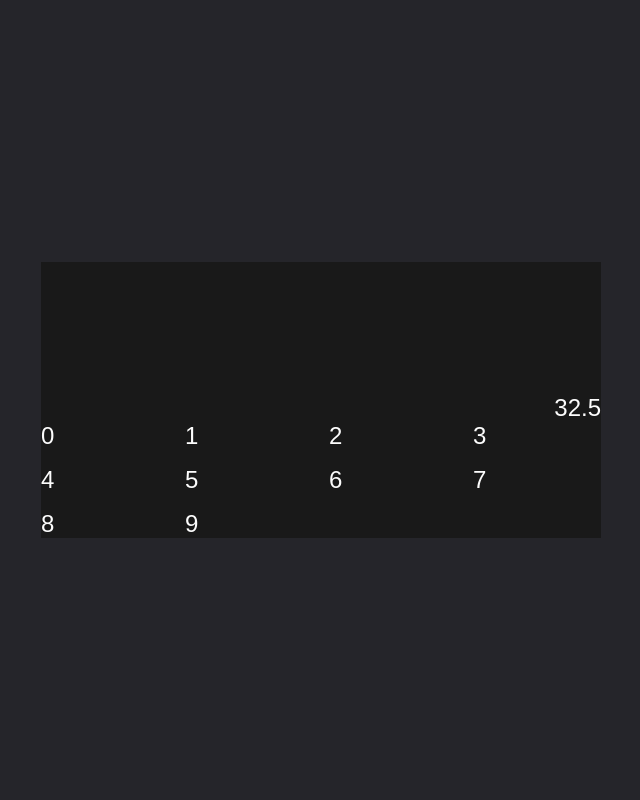
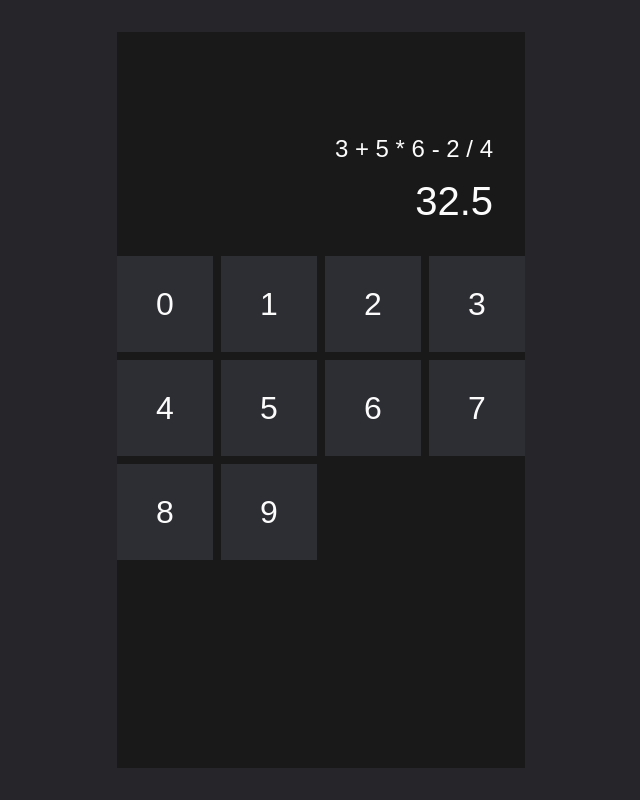
Before and after one commit to Guilleandmont/React-Calculator, a React (Create React App) app: page / in a window 1280 px wide. Shown: the whole page, without its empty margins (319-959 px from the left). Built offline with nearby package versions, Linux system fonts and the light colour scheme.

Commit message:
fixed styles

```diff
--- a/src/App.css
+++ b/src/App.css
@@ -22,13 +22,16 @@ main {
   -webkit-box-direction: normal;
       -ms-flex-direction: column;
           flex-direction: column;
-  font-size: 1.5rem;
   font-family: Ubuntu, sans-serif;
 }
 main .display-container {
   display: -webkit-box;
   display: -ms-flexbox;
   display: flex;
+  -webkit-box-orient: vertical;
+  -webkit-box-direction: normal;
+      -ms-flex-direction: column;
+          flex-direction: column;
   -webkit-box-pack: end;
       -ms-flex-pack: end;
           justify-content: flex-end;
@@ -36,9 +39,39 @@ main .display-container {
       -ms-flex-align: end;
           align-items: flex-end;
   height: 10rem;
+  padding: 2rem;
+  font-size: 2.5rem;
+}
+main .display-container .operation {
+  margin-bottom: 1rem;
+  font-size: 1.5rem;
 }
 main .grid-container {
   display: grid;
-  gap: 1rem;
-  grid-template-columns: repeat(4, minmax(3rem, 8rem));
+  gap: 0.5rem;
+  grid-template-columns: repeat(4, minmax(3rem, 6rem));
+  grid-template-rows: repeat(5, minmax(3rem, 6rem));
 }
+main .grid-container .button {
+  display: -webkit-box;
+  display: -ms-flexbox;
+  display: flex;
+  -webkit-box-pack: center;
+      -ms-flex-pack: center;
+          justify-content: center;
+  -webkit-box-align: center;
+      -ms-flex-align: center;
+          align-items: center;
+  background-color: #2d2d34;
+  font-size: 2rem;
+  -webkit-user-select: none;
+     -moz-user-select: none;
+      -ms-user-select: none;
+          user-select: none;
+  cursor: pointer;
+}
+main .grid-container .button:active {
+  background-color: #af3eb9;
+  -webkit-transition: all 0.25s;
+  transition: all 0.25s;
+}
--- a/src/App.js
+++ b/src/App.js
@@ -12,7 +12,7 @@ import {
 const Numbers = () => {
     const numbers = Array(10).fill(null);
     return numbers.map((i, index) => (
-        <div key="index" className="number">
+        <div key="index" className="button">
             {index}
         </div>
     ));
@@ -22,7 +22,10 @@ class App extends React.Component {
     render() {
         return (
             <main>
-                <div className="display-container">{3 + 5 * 6 - 2 / 4}</div>
+                <div className="display-container">
+                    <div className="operation">3 + 5 * 6 - 2 / 4</div>
+                    <div className="result">{3 + 5 * 6 - 2 / 4}</div>
+                </div>
                 <div className="grid-container">
                     <Numbers />
                 </div>
--- a/src/App.scss
+++ b/src/App.scss
@@ -16,19 +16,46 @@ main {
     background-color: $main-color;
     display: flex;
     flex-direction: column;
-    font-size: 1.5rem;
+
     font-family: Ubuntu, sans-serif;
 
     & .display-container {
         display: flex;
+        flex-direction: column;
         justify-content: flex-end;
         align-items: flex-end;
         height: 10rem;
+        padding: 2rem;
+        font-size: 2.5rem;
+
+        .result {
+        }
+
+        .operation {
+            margin-bottom: 1rem;
+            font-size: 1.5rem;
+        }
     }
 
     & .grid-container {
         display: grid;
-        gap: 1rem;
-        grid-template-columns: repeat(4, minmax(3rem, 8rem));
+        gap: 0.5rem;
+        grid-template-columns: repeat(4, minmax(3rem, 6rem));
+        grid-template-rows: repeat(5, minmax(3rem, 6rem));
+
+        & .button {
+            display: flex;
+            justify-content: center;
+            align-items: center;
+            background-color: $primary-color;
+            font-size: 2rem;
+            user-select: none;
+            cursor: pointer;
+
+            &:active {
+                background-color: $contrast-color;
+                transition: all 0.25s;
+            }
+        }
     }
 }
```
